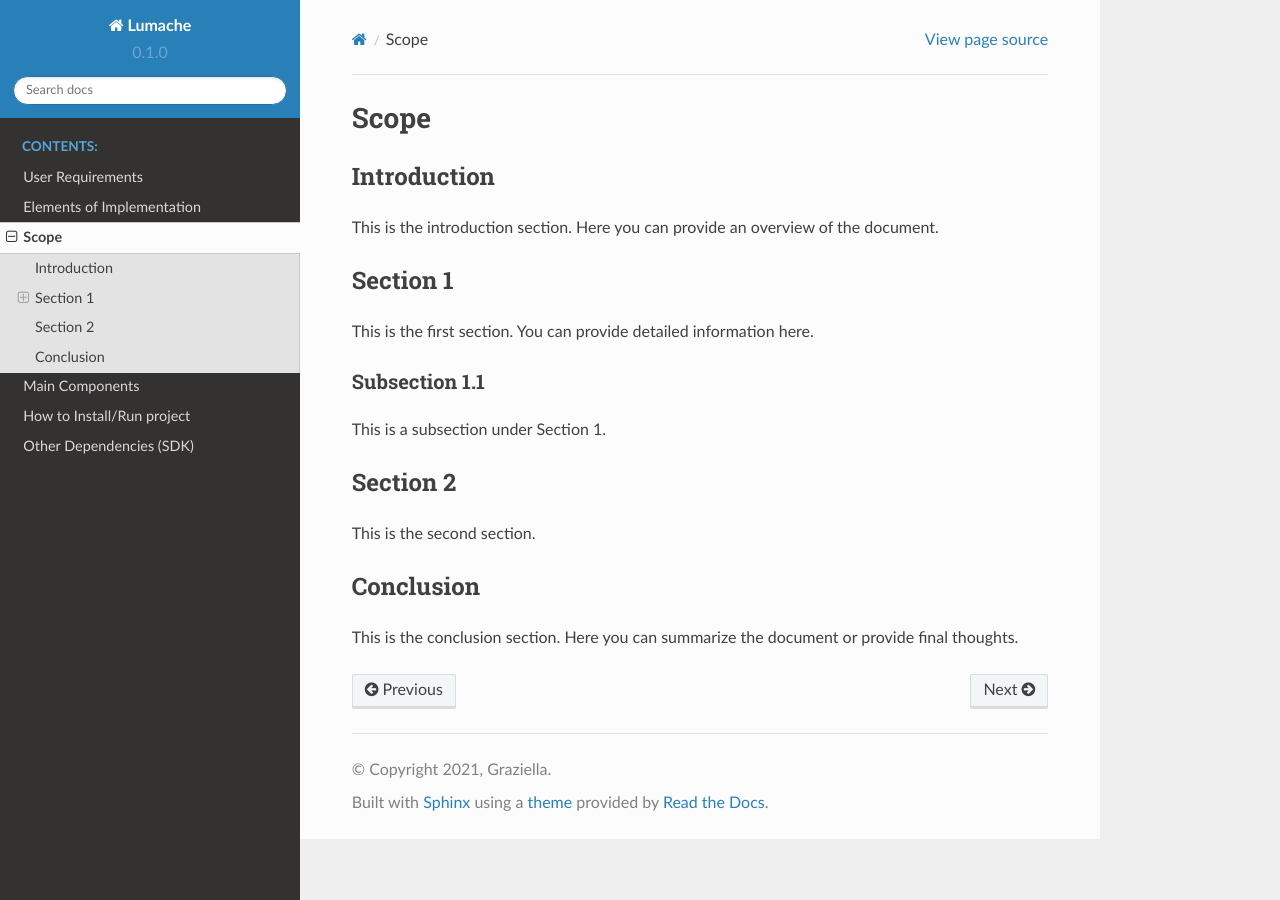
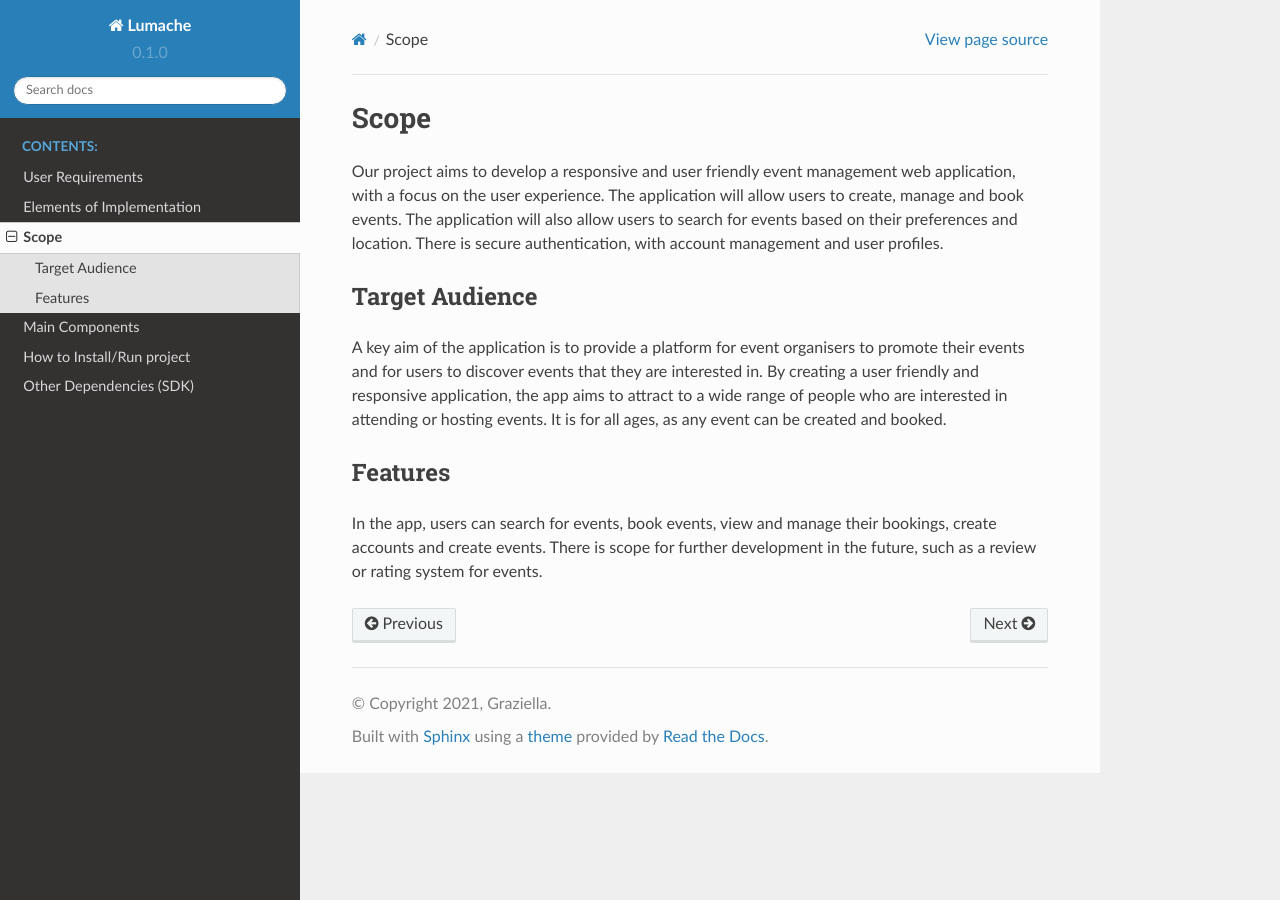
Before and after one commit to tommclark/setap-documentation, a Sphinx documentation site: the page built from docs/source/scope.rst, in a window 1280 px wide. Built offline with Sphinx 7.4.7 and the Read the Docs theme 2.0.0, drawn with Linux system fonts in a browser that asks for light colours.

Commit message:
add scope

```diff
--- a/docs/source/components.rst
+++ b/docs/source/components.rst
@@ -46,13 +46,13 @@ The navigation bar has the following options in attendee mode:
 6. Profile Page
 ----------------
 
-On the profile page, the user can view the events they have booked in the past, and a button which leads to a `settings page <https://setap-documentation.readthedocs.io/en/latest/components.html#id3>`_ is also available.
+On the profile page, the user can view the events they have booked in the past, and a button which leads to a `Settings Page <https://setap-documentation.readthedocs.io/en/latest/components.html#id3>`_ is also available.
 
 
 7. Create Events Page
 ----------------
 
-The create events page allows the host to create an event. The host can enter their User ID, event name, date, time, location, description and the ticket price. The host can click the `create event` button to create the event. When adding the date, time and location, dialogs will appear to help the user input the correct information.
+The create events page allows the host to create an event. The host can enter their User ID, event name, date, time, location, description and the ticket price. The host can click the `Create Event` button to create the event. When adding the date, time and location, dialogs will appear to help the user input the correct information.
 
 8. Search Events Page
 ----------------
--- a/docs/source/scope.rst
+++ b/docs/source/scope.rst
@@ -1,27 +1,14 @@
 Scope
 ==================
 
-Introduction
-------------
+Our project aims to develop a responsive and user friendly event management web application, with a focus on the user experience. The application will allow users to create, manage and book events. The application will also allow users to search for events based on their preferences and location. There is secure authentication, with account management and user profiles.
 
-This is the introduction section. Here you can provide an overview of the document.
+Target Audience
+^^^^^^^^^^^
 
-Section 1
----------
+A key aim of the application is to provide a platform for event organisers to promote their events and for users to discover events that they are interested in. By creating a user friendly and responsive application, the app aims to attract to a wide range of people who are interested in attending or hosting events. It is for all ages, as any event can be created and booked.
 
-This is the first section. You can provide detailed information here.
+Features
+^^^^^^^
 
-Subsection 1.1
-~~~~~~~~~~~~~~~
-
-This is a subsection under Section 1.
-
-Section 2
----------
-
-This is the second section.
-
-Conclusion
-----------
-
-This is the conclusion section. Here you can summarize the document or provide final thoughts.
+In the app, users can search for events, book events, view and manage their bookings, create accounts and create events. There is scope for further development in the future, such as a review or rating system for events.
```
